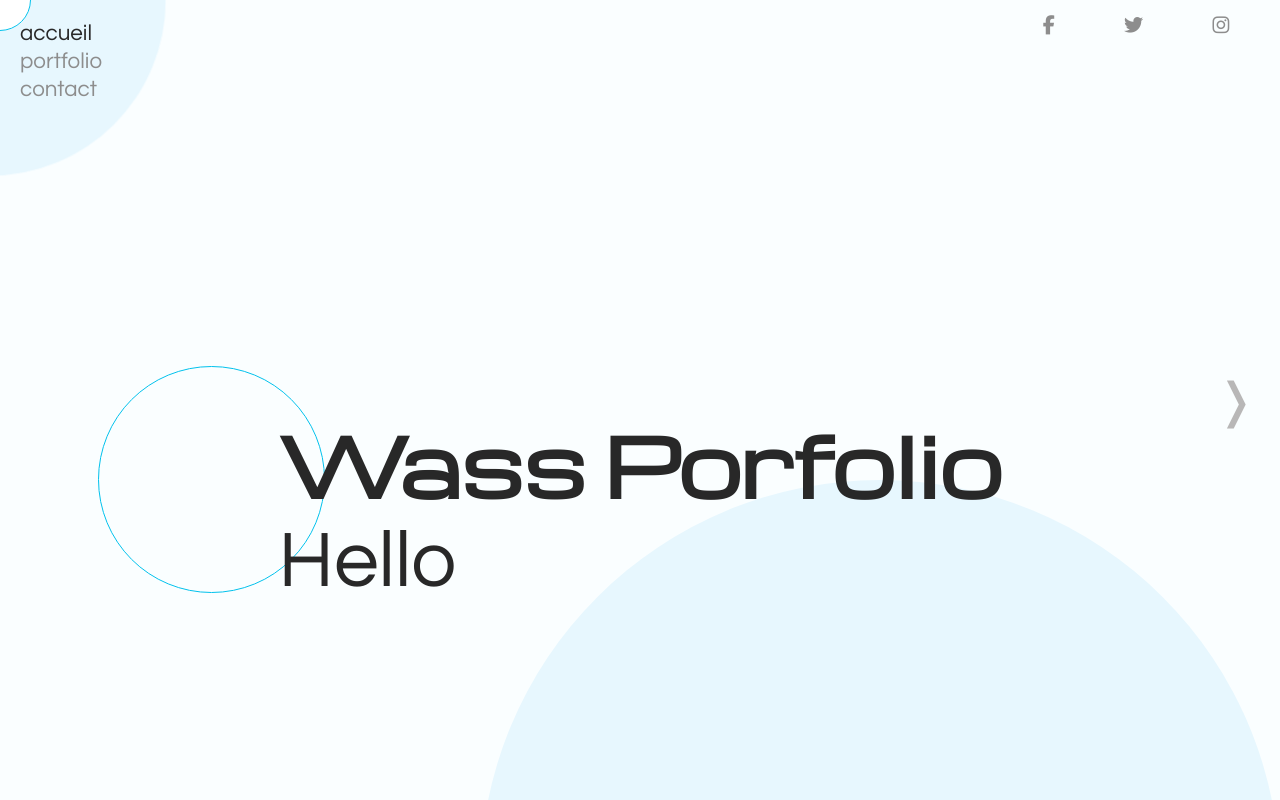
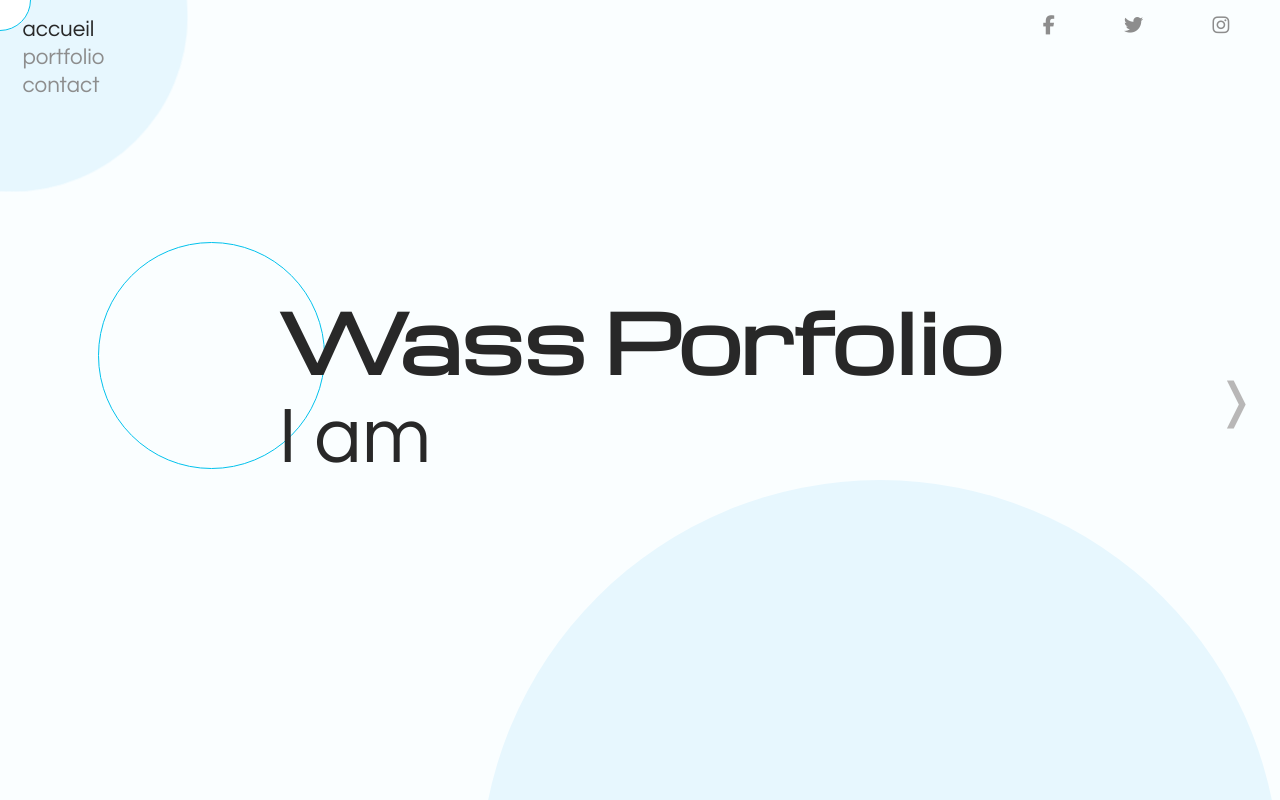
Before and after one commit to LaWass1864/react-vitrine, a React (Create React App) app: page / in a window 1280 px wide. Shown: the top 800 px of the page. Built offline with nearby package versions, Linux system fonts and the light colour scheme.

Commit message:
portfolio ok

```diff
--- a/package.json
+++ b/package.json
@@ -7,7 +7,10 @@
     "@testing-library/jest-dom": "^5.17.0",
     "@testing-library/react": "^13.4.0",
     "@testing-library/user-event": "^13.5.0",
+    "copy-to-clipboard": "^3.3.3",
+    "framer-motion": "^11.0.3",
     "react": "^18.2.0",
+    "react-copy-to-clipboard": "^5.1.0",
     "react-dom": "^18.2.0",
     "react-router-dom": "^6.21.3",
     "react-scripts": "5.0.1",
@@ -31,5 +34,8 @@
       "last 1 firefox version",
       "last 1 safari version"
     ]
+  },
+  "devDependencies": {
+    "@babel/plugin-proposal-private-property-in-object": "^7.21.11"
   }
 }
--- a/src/App.js
+++ b/src/App.js
@@ -10,11 +10,13 @@ import Project1 from './pages/Project1';
 import Project2 from './pages/Project2';
 import Project3 from './pages/Project3';
 import Project4 from './pages/Project4';
+import { AnimatePresence } from 'framer-motion';
 
 const App = () => {
   return (
 //  relier toutes les pages du site
     <BrowserRouter>
+    <AnimatePresence>
     {/* liste des route */}
       <Routes>
         {/* les chemins */}
@@ -25,8 +27,8 @@ const App = () => {
         <Route path='/projet-4' element={<Project4 />} />
         <Route path='/contact' element={<Contact />} />
         <Route path='/*' element={<NotFound />} />
-
       </Routes>
+        </AnimatePresence>
     </BrowserRouter>
 
   );
--- a/src/components/DynamicText.js
+++ b/src/components/DynamicText.js
@@ -55,7 +55,7 @@ const DynamicText = () => {
     return (
         <div>
             <span className="dynamic-text">
-                Hello
+                I am
                 {/*  on va integrer les mots dans ce span */}
                 <span id="text-target"></span>
             </span>
--- a/src/components/Project.js
+++ b/src/components/Project.js
@@ -1,5 +1,7 @@
 import React, { useEffect, useState } from 'react';
 import { projectsData } from "../data/projectsData";
+import { motion } from 'framer-motion';
+
 
 const Project = ({ projectNumber }) => {
     //  on va aller recuperer la BDD
@@ -7,6 +9,8 @@ const Project = ({ projectNumber }) => {
     const [left, setLeft] = useState();
     const [top, setTop] = useState();
     const [size, setSize] = useState();
+    const [plusMinus, setPlusMinus] = useState();
+
 
     useEffect(() => {
         // Animation des cercles
@@ -15,9 +19,45 @@ const Project = ({ projectNumber }) => {
         setSize("scale ('" + (Math.random() + 0.7) + ")")
 
     }, [])
+
+    const variants = {
+        initial: {
+            opacity: 0,
+            transition: { duration: 0.5 },
+            x: 200,
+        },
+        visible: {
+            opacity: 1,
+            x: 0.6
+        },
+        exit: {
+            opacity: 0,
+            transition: { duration: 0.35 },
+            x: -800
+        }
+    }
+    const transition = {
+        ease: [0.03, 0.87, 0.9, 0.73],
+        duration: 0.6
+    }
+
+    const imgAnim = {
+        initial: {
+            opacity: 0,
+            x: Math.floor(Math.random() * 350 * (Math.random() > 0.4 ? 1 : -1)),
+            y: Math.floor(Math.random() * 120 * (Math.random() > 0.4 ? 1 : -1))
+        },
+        visible: {
+            opacity: 1,
+            x: 0,
+            y: 0,
+        }
+    }
+
+    console.log(imgAnim);
     return (
         //   On va aller chercher nos projets
-        <div className="project-main">
+        <motion.div className="project-main" initial="initial" animate="visible" exit="exit" transition={transition} variants={variants}>
             <div className="project-content">
                 <h1>{currentProject.title}</h1>
                 <p>{currentProject.date}</p>
@@ -28,7 +68,11 @@ const Project = ({ projectNumber }) => {
                     ))}
                 </ul>
             </div>
-            <div className="img-content">
+            <motion.div
+                initial='initial'
+                animate='visible'
+                variants={imgAnim}
+                transition={{ duration: 1.2 }} className="img-content">
                 <div className='img-container hover'>
                     <span>
                         <h3> {currentProject.title}</h3>
@@ -42,13 +86,13 @@ const Project = ({ projectNumber }) => {
                 <div className="button-container">
                     <a
                         href={currentProject.link} target="_blank"
-                        rel="noopener noreferrer" class="hover">
+                        rel="noopener noreferrer" className="hover">
                         <span className="button">Voir le site</span>
                     </a>
                 </div>
-            </div>
+            </motion.div>
             <span className='random-circle' style={{ left, top, transform: size }}></span>
-        </div>
+        </motion.div>
 
     )
 };
--- a/src/pages/Contact.js
+++ b/src/pages/Contact.js
@@ -1,19 +1,82 @@
-import React from 'react';
-import Mouse from '../components/Mouse';
-import Navigation from '../components/Navigation';
-import Logo from '../components/Logo';
-import ContactForm from '../components/ContactForm';
+import React from "react";
+import ContactForm from "../components/ContactForm";
+import Logo from "../components/Logo";
+import Mouse from "../components/Mouse";
+import Navigation from "../components/Navigation";
+import { CopyToClipboard } from "react-copy-to-clipboard";
+import SocialNetwork from "../components/SocialNetwork";
+import Buttons from "../components/Buttons";
+import { motion } from "framer-motion";
 
 const Contact = () => {
+  const pageTransition = {
+    in: {
+      opacity: 1,
+      x: 0,
+    },
+    out: {
+      opacity: 0,
+      x: 200,
+    },
+  };
+
   return (
-
     <main>
       <Mouse />
-            <div className="contact">
+      <motion.div
+        initial="out"
+        animate="in"
+        exit="out"
+        variants={pageTransition}
+        transition={{ duration: 0.4 }}
+        className="contact"
+      >
         <Navigation />
         <Logo />
         <ContactForm />
+        <div className="contact-infos">
+          <div className="address">
+            <div className="content">
+              <h4>adresse</h4>
+              <p>12 rue Laplace</p>
+              <p>64200 Biarritz</p>
             </div>
+          </div>
+          <div className="phone">
+            <div className="content">
+              <h4>téléphone</h4>
+              <CopyToClipboard text="0642844284" className="hover">
+                <p
+                  style={{ cursor: "pointer" }}
+                  className="clipboard"
+                  onClick={() => alert("Téléphone copié !")}
+                >
+                  06 42 84 42 84
+                </p>
+              </CopyToClipboard>
+            </div>
+          </div>
+          <div className="email">
+            <div className="content">
+              <h4>email</h4>
+              <CopyToClipboard text="fsagency@gmail.com" className="hover">
+                <p
+                  style={{ cursor: "pointer" }}
+                  className="clipboard"
+                  onClick={() => alert("Email copié !")}
+                >
+                  wass@gmail.com
+                </p>
+              </CopyToClipboard>
+            </div>
+          </div>
+          <SocialNetwork />
+          <div className="credits">
+            <p>Wass - 2024</p>
+          </div>
+        </div>
+        <Buttons left={"/projet-4"} />
+      </motion.div>
     </main>
   );
 };
--- a/src/pages/Home.js
+++ b/src/pages/Home.js
@@ -4,15 +4,36 @@ import SocialNetwork from '../components/SocialNetwork';
 import Mouse from '../components/Mouse';
 import DynamicText from '../components/DynamicText';
 import Buttons from '../components/Buttons';
+import { motion } from 'framer-motion';
 
 
 // La souris est ici car si nous la mettons dans App.js ca poserai pb
 const Home = () => {
     {/* la souris est dans ce fichier pour l'appeller dans chaque page */ }
+    const variants = {
+        initial: {
+            opacity: 0,
+            transition: { duration: 0.5 },
+            x: 100,
+        },
+        visible: {
+            opacity: 1,
+            x: 0
+        },
+        exit: {
+            opacity: 0,
+            transition: { duration: 0.3 },
+            x: -100,
+        }
+    }
     return (
         <div>
             <Mouse />
-            <div className="home">
+            <motion.div className="home" initial='initial'
+                animate='visible'
+                exit="exit"
+                variants={variants}
+            >
                 {/*  menu */}
                 <Navigation />
                 <SocialNetwork />
@@ -20,13 +41,33 @@ const Home = () => {
                 }
                 <div className="home-main">
                     <div className="main-content">
-                        <h1> Wass Porfolio </h1>
+                        <motion.h1
+                            drag
+                            onDragEnd
+                            dragConstraints={{
+                                left: -250,
+                                right: 950,
+                                top: -200,
+                                bottom: 250,
+                            }}> Wass Porfolio </motion.h1>
                         {/* on injectera tout ce qu'on veut dans le DynamicText */}
-                        <h2><DynamicText /></h2>
+                        <motion.h2
+                            drag
+                            onDragEnd
+                            dragConstraints={{
+                                left: -250,
+                                right: 950,
+                                top: -200,
+                                bottom: 250,
+
+                            }}>
+
+                            <DynamicText />
+                        </motion.h2>
                     </div>
                 </div>
                 <Buttons right={"/projet-1"} />
-            </div>
+            </motion.div>
         </div>
     );
 };
--- a/src/style/_settings.scss
+++ b/src/style/_settings.scss
@@ -1,14 +1,14 @@
 @font-face {
-  font-family: "Questrial";
+  font-family: "font-1";
   src: url(../assets/fonts/Questrial-Regular.ttf);
 }
 @font-face {
-  font-family: "Michroma";
+  font-family: "font-2";
   src: url(../assets/fonts/Michroma-Regular.ttf);
 }
 
-$font-1: "Questrial", sans-serif;
-$font-2: "Michroma", serif;
+$font-1: "font-1", sans-serif;
+$font-2: "font-2", serif;
 
 $color-1: #fafeff;
 $color-2: #00c1ec;
--- a/src/style/components/_navigation.scss
+++ b/src/style/components/_navigation.scss
@@ -1,11 +1,10 @@
 .navigation {
-margin: 20px;
+  position: absolute;
   top: 1rem;
   left: 1.4rem;
   font-size: 1.4rem;
   line-height: 28px;
   color: $color-4;
-
 
   &:before {
     content: '';
--- a/src/style/pages/_contact.scss
+++ b/src/style/pages/_contact.scss
@@ -1,7 +1,7 @@
 .contact {
   position: absolute;
   width: 100vw;
-  height: 200vh;
+  height: 100vh;
 
   &:after {
     content: "";
@@ -37,7 +37,6 @@
   .navigation {
     @media screen and (max-width: 440px) {
       display: none;
-
     }
   }
   .logo {
@@ -46,8 +45,11 @@
   }
 
   .form-container {
-    margin: 0 auto;
+    margin: 7% 0 0 24%;
+    max-width: 50%;
+    position: relative;
     max-width: 300px;
+
 
 
     @media screen and (max-width: 740px) {
@@ -181,8 +183,10 @@
     }
   }
   .email,
-  .phone {
-    @media screen and (max-height: 640px) {
+  .phone,
+  .address,
+  .social-network {
+    @media screen and (max-width: 729px) {
       display: none;
     }
   }
```
Also changed, not shown: src/components/ContactForm.js (+24 -19 lines), 1 other file (tests, documents, lock files or other folders). Lines whose indentation alone changed are shown as unchanged.
